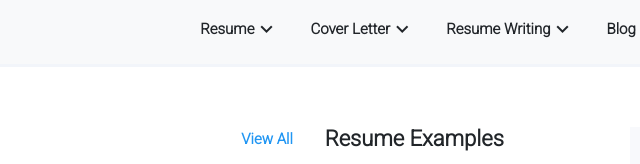
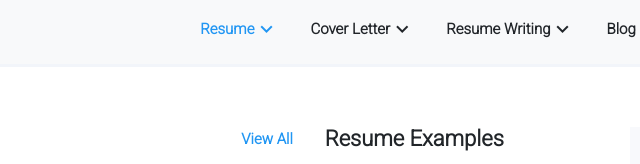
Before and after one commit to Khushboo1008/resume-builder-clone, a plain HTML site: page index.html in a window 1280 px wide. In both pictures the pointer is over the element 552 px from the left and 29 px from the top of the page. Shown: the top 164 px of the page, 313-953 px from the left. Drawn offline with nearby package versions, Linux system fonts and the light colour scheme.

Commit message:
hovering effect

```diff
--- a/css/index.css
+++ b/css/index.css
@@ -63,6 +63,9 @@
     justify-content: center;
     margin-bottom: 1rem;
 
+}
+.collapsible:hover{
+    color: #2196f3;
 }
 .dot::before {
     content: "";
```
